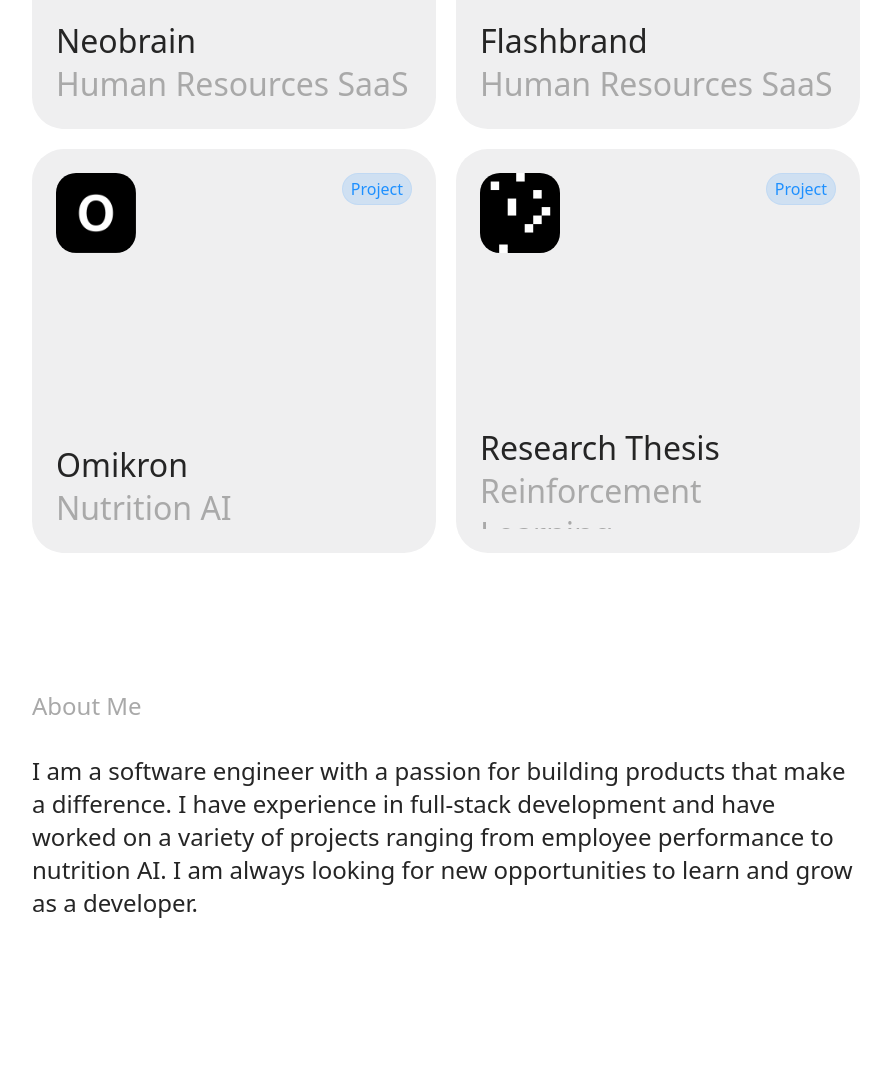
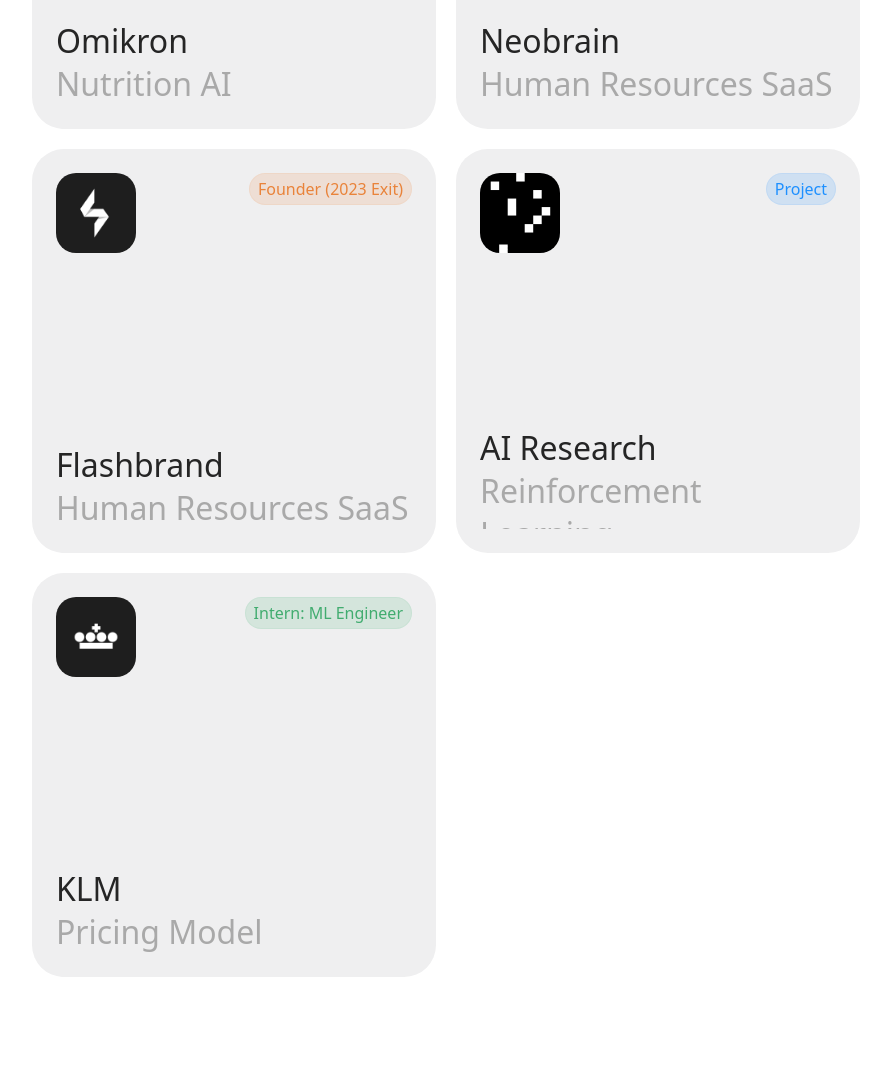
Before and after one commit to Lucas-De/Lucas-De.github.io, a plain HTML site: page index.html in a window 1280 px wide. Shown: the part 877-1965 px from the top of the page, without its empty margins (194-1085 px from the left). Before the commit the page ends 1932 px from the top, so only its background shows below. Drawn offline with Linux system fonts and the light colour scheme.

Commit message:
update content

```diff
--- a/index.html
+++ b/index.html
@@ -41,65 +41,6 @@
         <div class="project-grid">
           <div class="project" onClick="activate(0)">
             <div class="project-header">
-              <div class="project-logo neobrain"></div>
-              <div class="tag green">Job</div>
-            </div>
-            <div class="close" onClick="closeAll(event)"></div>
-
-            <div class="project-content">
-              <h3>
-                Neobrain
-                <div class="header-detail">Human Resources SaaS</div>
-              </h3>
-              <div class="more-btn">More Info →</div>
-              <div class="more-info">
-                <p>
-                  Flashbrand was co-developed by myself and <a>@Mario</a>. The
-                  platform grew to over 200k users, attracting notable clients
-                  like LVMH.
-                </p>
-                <p style="margin-top: 8px">
-                  Flashbrand was acquired by Neobrain in 2023.
-                </p>
-
-                <div class="tech">
-                  Tech: Vue, Nodejs, Express, Typresript, SAP HANA
-                </div>
-              </div>
-            </div>
-          </div>
-
-          <div class="project" onClick="activate(1)">
-            <div class="project-header">
-              <div class="project-logo flashbrand"></div>
-              <div class="tag green">Project → Job</div>
-            </div>
-            <div class="close" onClick="closeAll(event)"></div>
-
-            <div class="project-content">
-              <h3>
-                Flashbrand
-                <div class="header-detail">Human Resources SaaS</div>
-              </h3>
-              <div class="more-btn">More Info →</div>
-              <div class="more-info">
-                <p>
-                  Flashbrand was co-developed by myself and <a>@Mario</a>. The
-                  platform grew to over 200k users, attracting notable clients
-                  like LVMH.
-                </p>
-                <p style="margin-top: 8px">
-                  Flashbrand was acquired by Neobrain in 2023.
-                </p>
-                <div class="tech">
-                  Tech: Vue, Nodejs, Express, Typresript, SAP HANA
-                </div>
-              </div>
-            </div>
-          </div>
-
-          <div class="project" onClick="activate(2)">
-            <div class="project-header">
               <div class="project-logo omikron"></div>
               <div class="tag blue">Project</div>
             </div>
@@ -115,13 +56,77 @@
               <div class="more-info">
                 <!-- <div class="project-link">View Site</div> -->
                 <p>
-                  Lorem ipsum dolor sit amet, consectetur adipiscing elit. Sed
-                  pulvinar ultricies justo, eget suscipit velit vehicula sed.
-                  Nulla facilisi.
+                  Omikron is a hobby product I developed to help me track my
+                  nutirent intake effortlessly. Take a pic or describe your meal
+                  and Omikron will estimate the calories, carbs, proteins...
                 </p>
                 <div class="tech">
-                  Tech: Vue, Nodejs, Express, Typresript, SAP HANA
+                  Tech: React, NestJs, NodeJs, Typresript, Postgres, RabbitMQ,
+                  Docker
                 </div>
+                <a class="project-link" href="https://app.omikron.cc">
+                  Try it now
+                </a>
+                <a
+                  class="project-link"
+                  href="https://github.com/Lucas-De/omikron"
+                >
+                  View Code
+                </a>
+              </div>
+            </div>
+          </div>
+
+          <div class="project" onClick="activate(1)">
+            <div class="project-header">
+              <div class="project-logo neobrain"></div>
+              <div class="tag green">Job: Tech Lead</div>
+            </div>
+            <div class="close" onClick="closeAll(event)"></div>
+
+            <div class="project-content">
+              <h3>
+                Neobrain
+                <div class="header-detail">Human Resources SaaS</div>
+              </h3>
+              <div class="more-btn">More Info →</div>
+              <div class="more-info">
+                <p>Description in progress...</p>
+                <div class="tech">
+                  Tech: Vue, NodeJs, Express, SocketIo, Typescript, SAP HANA,
+                  Azure
+                </div>
+              </div>
+            </div>
+          </div>
+
+          <div class="project" onClick="activate(2)">
+            <div class="project-header">
+              <div class="project-logo flashbrand"></div>
+              <div class="tag red">Founder (2023 Exit)</div>
+            </div>
+            <div class="close" onClick="closeAll(event)"></div>
+
+            <div class="project-content">
+              <h3>
+                Flashbrand
+                <div class="header-detail">Human Resources SaaS</div>
+              </h3>
+              <div class="more-btn">More Info →</div>
+              <div class="more-info">
+                <p>
+                  Flashbrand was co-developed by myself and
+                  <a href="">@Mario</a>. The platform grew to over 200k users
+                  and gained notable clients like LVMH before getting aquired in
+                  2023 by Neobrain.
+                </p>
+                <div class="tech">
+                  Tech: Vue, NodeJs, Express, SocketIo, Typescript, SAP HANA,
+                  Azure
+                </div>
+                <a class="project-link" href="https://flashbrand.me">
+                  View Site
+                </a>
               </div>
             </div>
           </div>
@@ -135,7 +140,7 @@
 
             <div class="project-content">
               <h3>
-                Research Thesis
+                AI Research
                 <div class="header-detail">Reinforcement Learning</div>
               </h3>
               <div class="more-btn">More Info →</div>
@@ -143,13 +148,45 @@
               <div class="more-info">
                 <!-- <div class="project-link">View Site</div> -->
                 <p>
-                  Lorem ipsum dolor sit amet, consectetur adipiscing elit. Sed
-                  pulvinar ultricies justo, eget suscipit velit vehicula sed.
-                  Nulla facilisi. Integer id velit eros.
+                  Is a dollar today worth more than a dollar tomorrow if you're
+                  immortal? This thesis attempts to answer this question by
+                  training an agent to play simple video games.
                 </p>
-                <div class="tech">
-                  Tech: Vue, Nodejs, Express, Typresript, SAP HANA
-                </div>
+                <div class="tech">Tech: Python, Pytorch</div>
+
+                <a
+                  class="project-link"
+                  href="https://agents.inf.ed.ac.uk/blog/master-dissertations/ldescause_msc2019.pdf"
+                  >Read Paper</a
+                >
+                <a
+                  class="project-link"
+                  href="https://github.com/Lucas-De/RL-reward-experiments"
+                  >View Code</a
+                >
+              </div>
+            </div>
+          </div>
+
+          <div class="project" onClick="activate(4)">
+            <div class="project-header">
+              <div class="project-logo klm"></div>
+              <div class="tag green">Intern: ML Engineer</div>
+            </div>
+            <div class="close" onClick="closeAll(event)"></div>
+
+            <div class="project-content">
+              <h3>
+                KLM
+                <div class="header-detail">Pricing Model</div>
+              </h3>
+              <div class="more-btn">More Info →</div>
+              <div class="more-info">
+                <p>
+                  Individually implemented an AI powered application to aid
+                  sales in determining optimal price of shipments.
+                </p>
+                <div class="tech">Tech: Python, Keras, Flask, Vue</div>
               </div>
             </div>
           </div>
--- a/style.css
+++ b/style.css
@@ -159,6 +159,10 @@ h3 {
   border-radius: 20px;
 }
 
+.project-logo.klm {
+  background-image: url("./klm-logo.webp");
+}
+
 .project-logo.neobrain {
   background-image: url("./neo-logo.webp");
 }
@@ -176,19 +180,11 @@ h3 {
 }
 
 .project-link {
-  background: rgba(0, 0, 0, 0.05);
-  border-radius: 20px;
-  padding: 4px 8px;
-  background-color: black;
-  color: white;
-  display: inline-block;
-  cursor: pointer;
   margin-right: 12px;
 }
 
 .tech {
-  margin-top: 8px;
-  font-weight: 500;
+  margin: 12px 0px;
   color: grey;
 }
 
@@ -206,6 +202,7 @@ p {
 
 a {
   color: dodgerblue;
+  text-decoration: none;
 }
 
 .tag {
@@ -220,6 +217,12 @@ a {
   background: rgba(65, 172, 111, 0.15);
   border: 1px solid rgba(65, 172, 111, 0.08);
   color: rgb(65, 172, 111);
+}
+
+.tag.red {
+  background: rgba(233, 131, 58, 0.15);
+  border: 1px solid rgba(233, 131, 58, 0.08);
+  color: rgb(233, 131, 58);
 }
 
 .tag.blue {
```
Also changed, not shown: klm-logo.webp (added).
